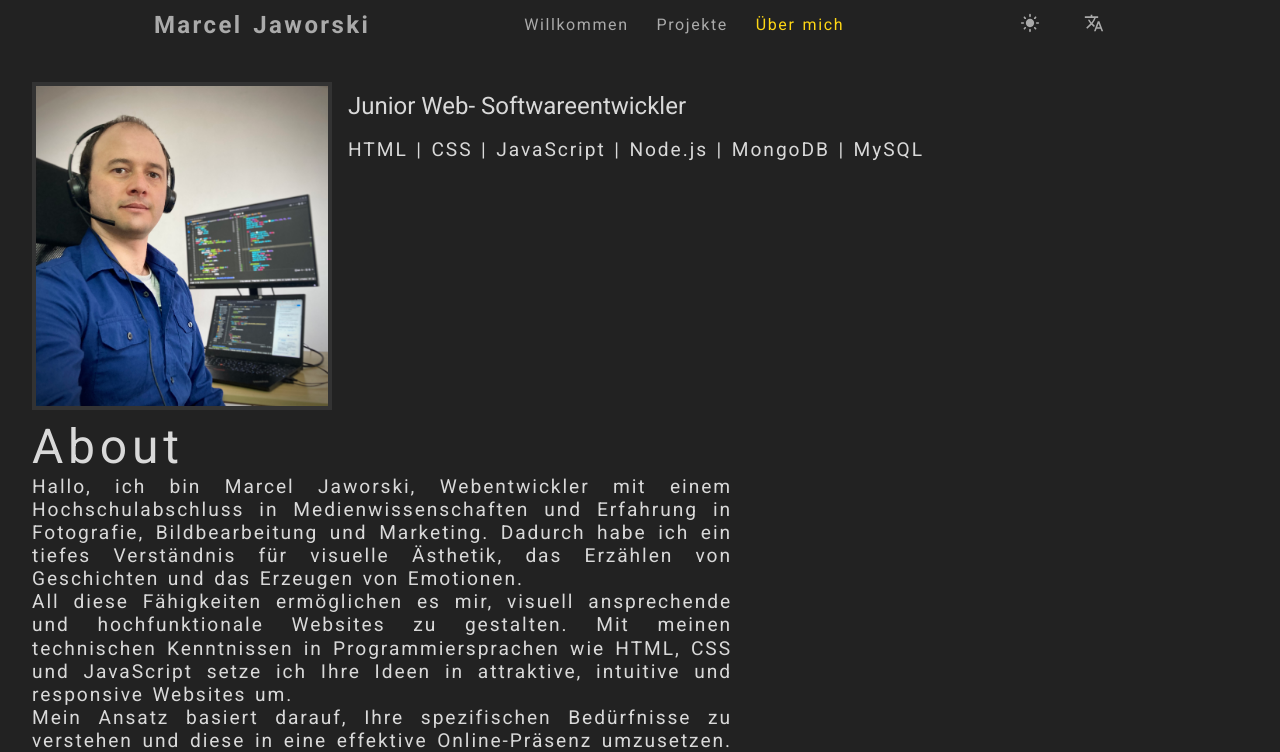
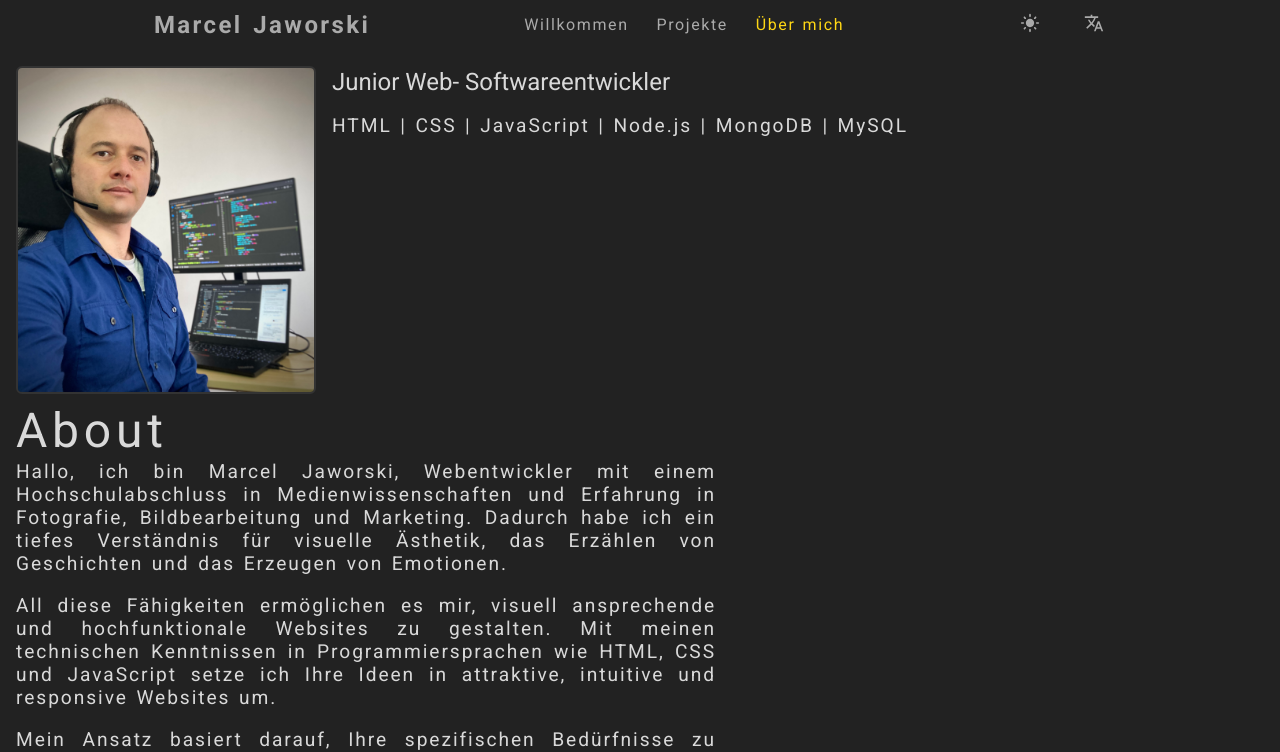
Before and after one commit to marceljaworski/portfolio, a React (Vite) app: page /about in a window 1280 px wide. Shown: the top 752 px of the page. Built offline with nearby package versions, Linux system fonts and the light colour scheme.

Commit message:
about-styles

```diff
--- a/src/App.scss
+++ b/src/App.scss
@@ -131,7 +131,6 @@
 	}
 
 	.main {
-		margin: 1rem;
 		padding: 1rem;
 	}
 
@@ -163,16 +162,15 @@
 				width: 30%;
 				max-width: 300px;
 				height: auto;
-				border: 4px solid #333;
-				// border-radius: 50%;
+				border: 2px solid #333;
+				border-radius: 6px;
 				// aspect-ratio: 1;
 				// object-fit: cover;
 				margin-right: .5rem;
 			}
 			.header-content {
 				width: 100%;
-				padding: .5rem;
-				min-width: 0;
+				padding-left: .5rem;
 			}
 			.contacts a {
 				padding: 4px 8px;
--- a/src/pages/PageAbout.tsx
+++ b/src/pages/PageAbout.tsx
@@ -34,7 +34,7 @@ export const PageAbout = () => {
 					{data.pageAbout.paragraph.map((el: any, i:any) => {
 						return (
 							<>
-								<p className="about-text"key={i}>{el}</p>
+								<p className="about-text"key={i}>{el}</p><br/>
 							</>
 
 						)
```
